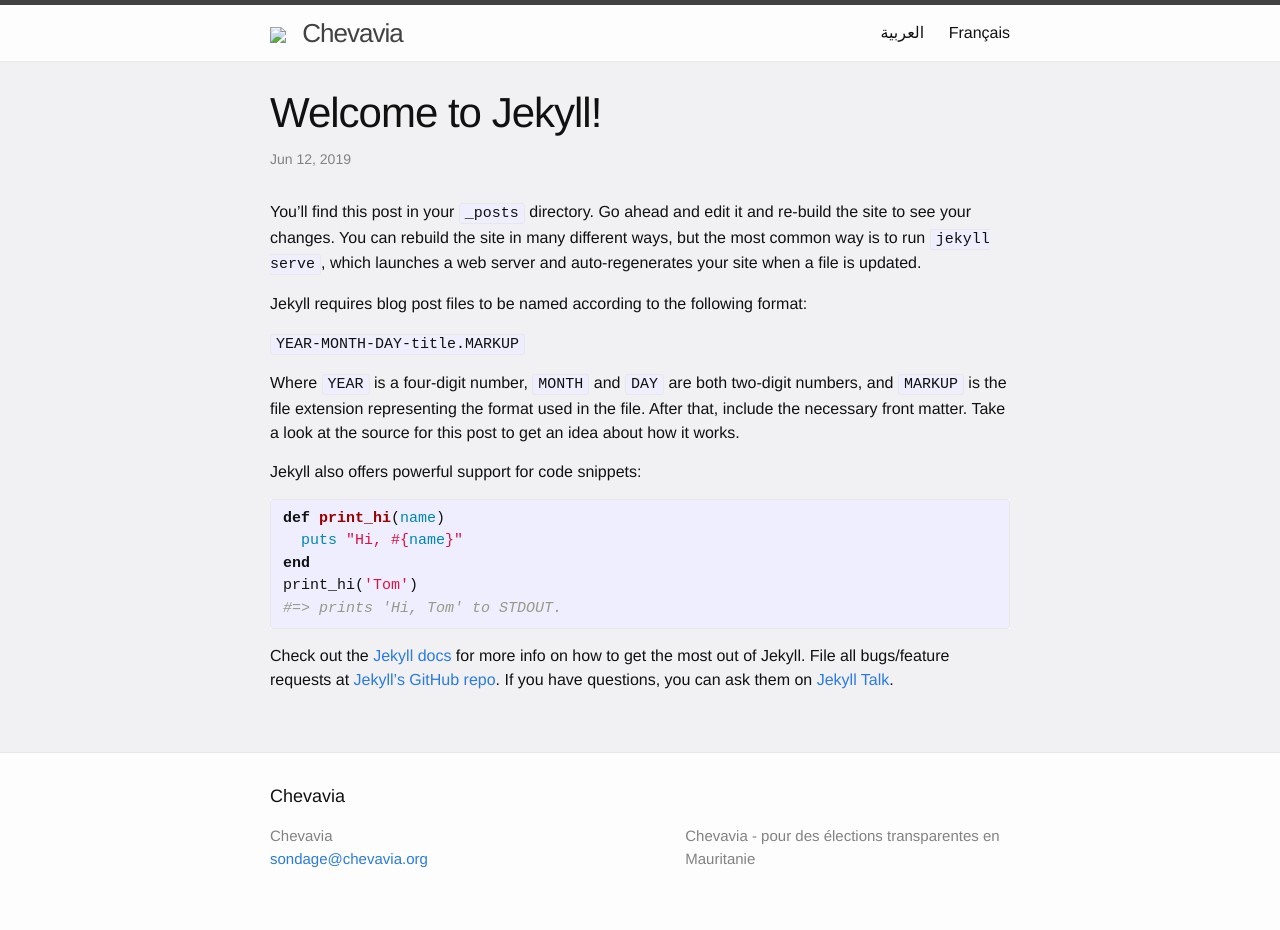
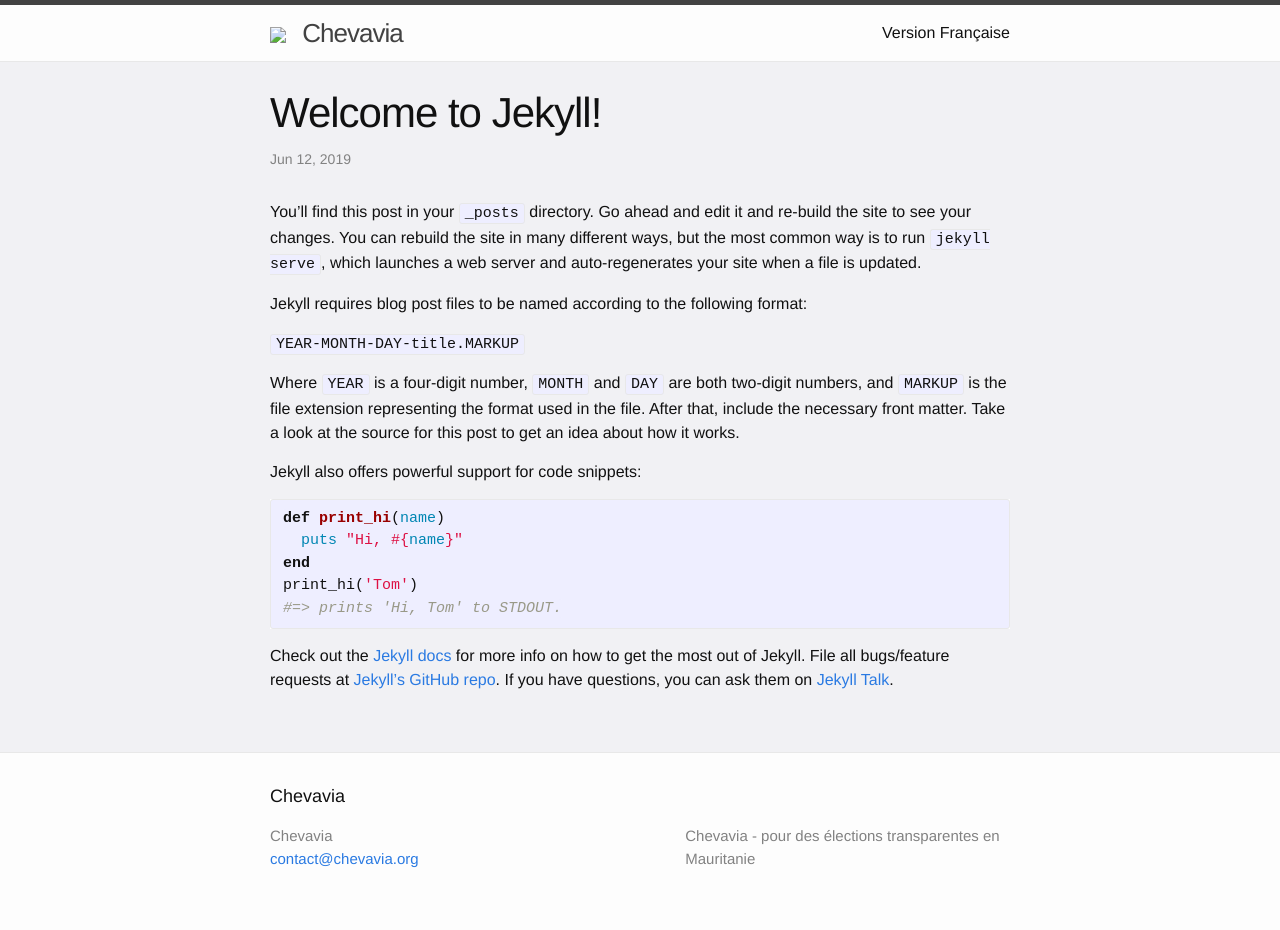
Before and after one commit to internet-de-france/chevavia, a Jekyll site: the page built from _posts/2019-06-12-welcome-to-jekyll.markdown, in a window 1280 px wide. Built offline with Jekyll 4.4.1, drawn with Linux system fonts in a browser that asks for light colours.

Commit message:
changes fab

```diff
--- a/_config.yml
+++ b/_config.yml
@@ -19,8 +19,8 @@
 # in the templates via {{ site.myvariable }}.
 
 title: Chevavia
-email: '' #contact@chevavia.org
-email2: sondage@chevavia.org
+email: contact@chevavia.org
+email2: '' # sondage@chevavia.org
 description: >- # this means to ignore newlines until "baseurl:"
   Chevavia - pour des élections transparentes en Mauritanie
 #baseurl: "" # the subpath of your site, e.g. /blog
--- a/_includes/header.html
+++ b/_includes/header.html
@@ -8,22 +8,28 @@
     </a>
 
     <nav class="site-nav">
-      <span class="menu-icon">
+      <label class="menu-icon" for="menu-checkbox">
         <svg viewBox="0 0 18 15" width="18px" height="15px">
           <path fill="#424242" d="M18,1.484c0,0.82-0.665,1.484-1.484,1.484H1.484C0.665,2.969,0,2.304,0,1.484l0,0C0,0.665,0.665,0,1.484,0 h15.031C17.335,0,18,0.665,18,1.484L18,1.484z"/>
           <path fill="#424242" d="M18,7.516C18,8.335,17.335,9,16.516,9H1.484C0.665,9,0,8.335,0,7.516l0,0c0-0.82,0.665-1.484,1.484-1.484 h15.031C17.335,6.031,18,6.696,18,7.516L18,7.516z"/>
           <path fill="#424242" d="M18,13.516C18,14.335,17.335,15,16.516,15H1.484C0.665,15,0,14.335,0,13.516l0,0 c0-0.82,0.665-1.484,1.484-1.484h15.031C17.335,12.031,18,12.696,18,13.516L18,13.516z"/>
         </svg>
-      </span>
+      </label>
 
+      <input id="menu-checkbox" type="checkbox" class="menu-checkbox" />
       <div class="trigger">
         {% for my_page in site.pages %}
-          {% if my_page.title %}
+          {% if my_page.title and my_page.lang == page.lang %}
           <a class="page-link" href="{{ my_page.url | relative_url }}">{{ my_page.title | escape }}</a>
           {% endif %}
         {% endfor %}
-      </div>
-    </nav>
+        {% if "fr" == page.lang %}
+          <a class="page-link" href="/ar">النسخة العربية</a>
+        {% else %}
+          <a class="page-link" href="/fr">Version Française</a>
+        {% endif %}
+      </label>
+    </div>
 
   </div>
 
--- a/_sass/minima/_layout.scss
+++ b/_sass/minima/_layout.scss
@@ -24,9 +24,15 @@
   }
 }
 
+.menu-checkbox {
+  visibility: hidden;
+  position: absolute;
+}
+
 .site-nav {
   float: right;
   line-height: 56px;
+  z-index: 99999;
 
   .menu-icon {
     display: none;
@@ -69,7 +75,7 @@
       clear: both;
       display: none;
     }
-
+    .menu-checkbox:checked + .trigger,
     &:hover .trigger {
       display: block;
       padding-bottom: 5px;
--- a/fr.md
+++ b/fr.md
@@ -1,6 +1,7 @@
 ---
 layout: page
 permalink: /fr
-title: Français
+title: Témoignez
+lang: fr
 ---
 <iframe src="https://mauritanie.ushahidi.io/posts/create/1" frameborder="0" allowfullscreen></iframe>
```
Also changed, not shown: a-propos-ar.md (added, +13 -0 lines), a-propos-fr.md (added, +18 -0 lines), ar.md (+1 -1 lines).
